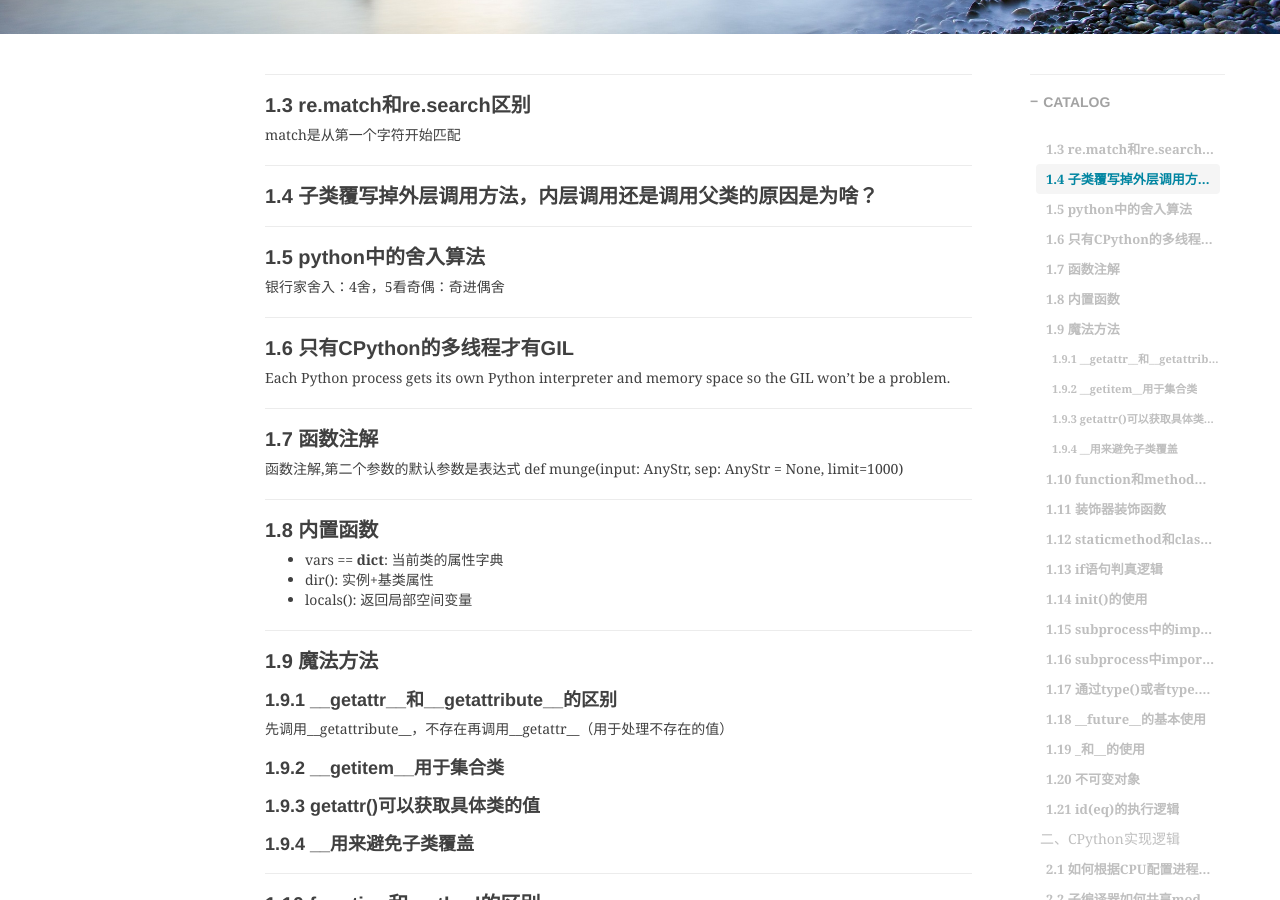
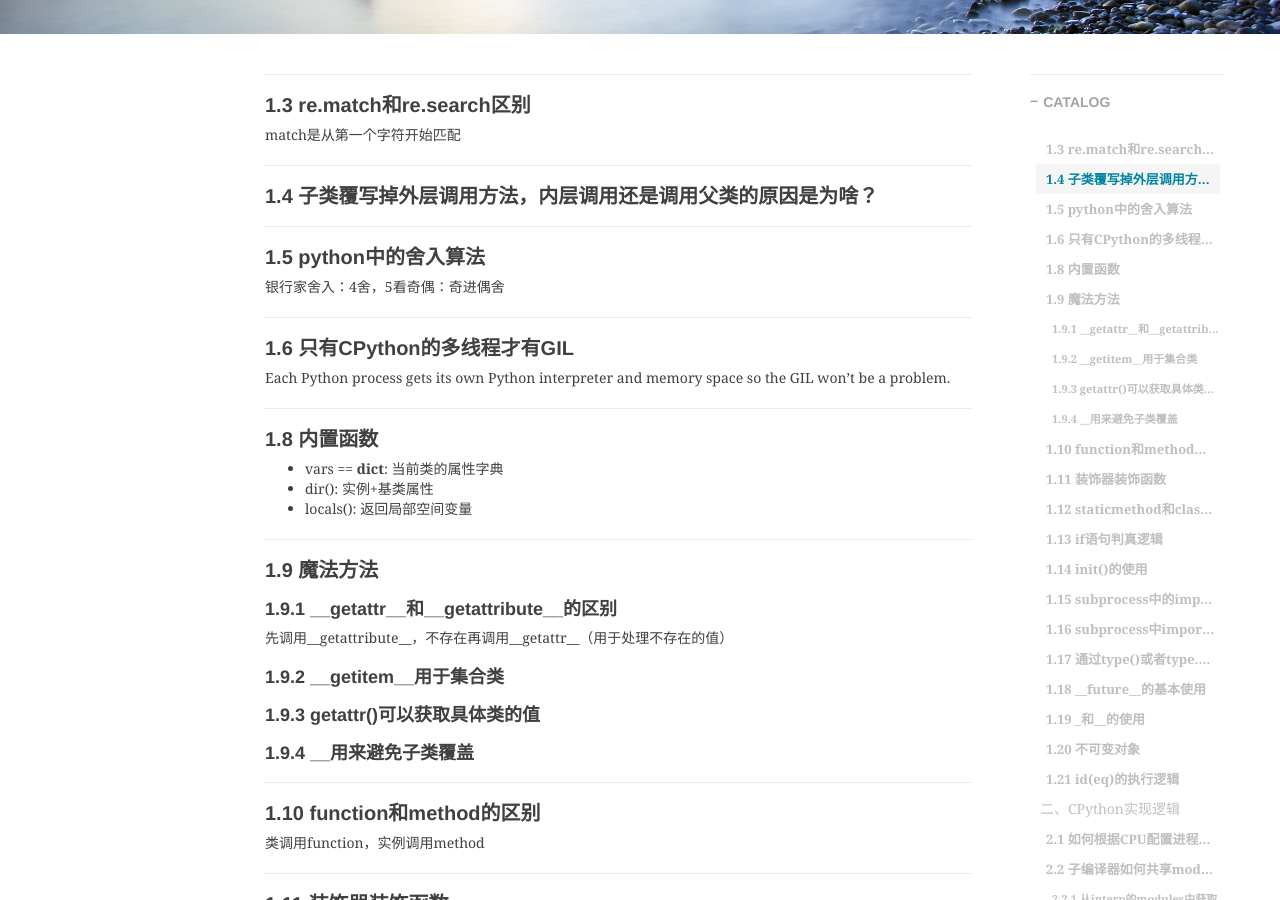
Before and after one commit to shihai1991/shihai1991.github.io, a Jekyll site: the page built from _posts/2022-12-10-CPython知识点简单梳理.md, in a window 1280 px wide and 900 px high, scrolled down 421 px. Built offline with Jekyll 4.4.1, drawn with Linux system fonts in a browser that asks for light colours; nearby versions of some CDN libraries; comment, search, counter and statistics services are not loaded.

Commit message:
Update 2022-12-10-CPython知识点简单梳理.md

```diff
--- a/_posts/2022-12-10-CPython知识点简单梳理.md
+++ b/_posts/2022-12-10-CPython知识点简单梳理.md
@@ -19,9 +19,6 @@ match是从第一个字符开始匹配
 ## 1.6 只有CPython的多线程才有GIL
 Each Python process gets its own Python interpreter and memory space so the GIL won’t be a problem.
 
-## 1.7 函数注解
-函数注解,第二个参数的默认参数是表达式
-def munge(input: AnyStr, sep: AnyStr = None, limit=1000)
 
 ## 1.8 内置函数
 - vars == __dict__: 当前类的属性字典
```
